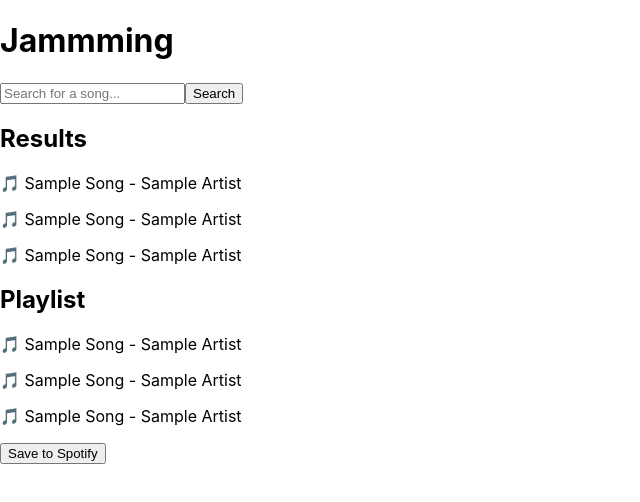
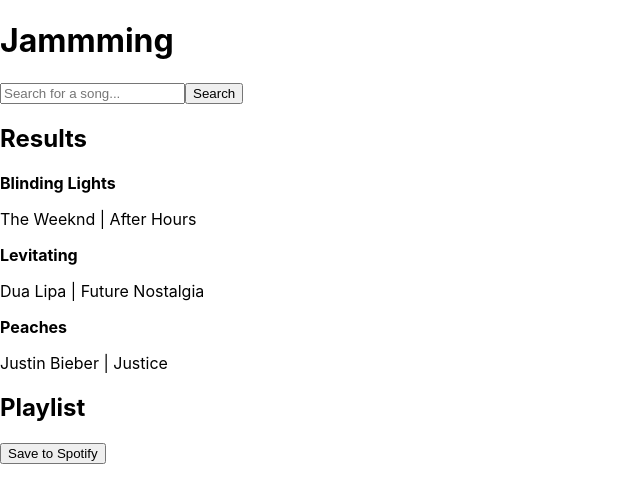
Before and after one commit to ShyLee873/jammming, a React (Create React App) app: page / in a window 1280 px wide. Shown: the top 502 px of the page, without its empty margins (0-640 px from the left). Built offline with nearby package versions, Linux system fonts and the light colour scheme.

Commit message:
Implement Track listing in component tree

```diff
--- a/src/App.js
+++ b/src/App.js
@@ -2,6 +2,28 @@
 import SearchBar from './components/SearchBar';
 import SearchResults from './components/SearchResults';
 import Playlist from './components/Playlist';
+
+const mockTracks = [
+  {
+    id: 1,
+    name: "Blinding Lights",
+    artist: "The Weeknd",
+    album: "After Hours"
+  },
+  {
+    id: 2,
+    name: "Levitating",
+    artist: "Dua Lipa",
+    album: "Future Nostalgia"
+  },
+  {
+    id: 3,
+    name: "Peaches",
+    artist: "Justin Bieber",
+    album: "Justice"
+  }
+];
+
 
 function App() {
   return (
@@ -9,7 +31,7 @@
       <h1>Jammming</h1>
       <SearchBar />
       <div className="app-content">
-        <SearchResults />
+        <SearchResults tracks={mockTracks} />
         <Playlist />
       </div>
     </div>
--- a/src/components/Playlist.js
+++ b/src/components/Playlist.js
@@ -5,7 +5,7 @@
   return (
     <div>
       <h2>Playlist</h2>
-      <TrackList />
+      <TrackList tracks={[]} />
       <button>Save to Spotify</button>
     </div>
   );
--- a/src/components/SearchResults.js
+++ b/src/components/SearchResults.js
@@ -1,11 +1,11 @@
 import React from 'react';
 import TrackList from './TrackList';
 
-function SearchResults() {
+function SearchResults({ tracks }) {
   return (
     <div>
       <h2>Results</h2>
-      <TrackList />
+      <TrackList tracks={tracks} />
     </div>
   );
 }
--- a/src/components/Track.js
+++ b/src/components/Track.js
@@ -1,9 +1,10 @@
 import React from 'react';
 
-function Track() {
+function Track({ name, artist, album }) {
   return (
     <div>
-      <p>🎵 Sample Song - Sample Artist</p>
+      <p><strong>{name}</strong></p>
+      <p>{artist} | {album}</p>
     </div>
   );
 }
--- a/src/components/Tracklist.js
+++ b/src/components/Tracklist.js
@@ -1,12 +1,17 @@
 import React from 'react';
 import Track from './Track';
 
-function TrackList() {
+function TrackList({ tracks }) {
   return (
     <div>
-      <Track />
-      <Track />
-      <Track />
+      {tracks.map(track => (
+        <Track
+          key={track.id}
+          name={track.name}
+          artist={track.artist}
+          album={track.album}
+        />
+      ))}
     </div>
   );
 }
```
